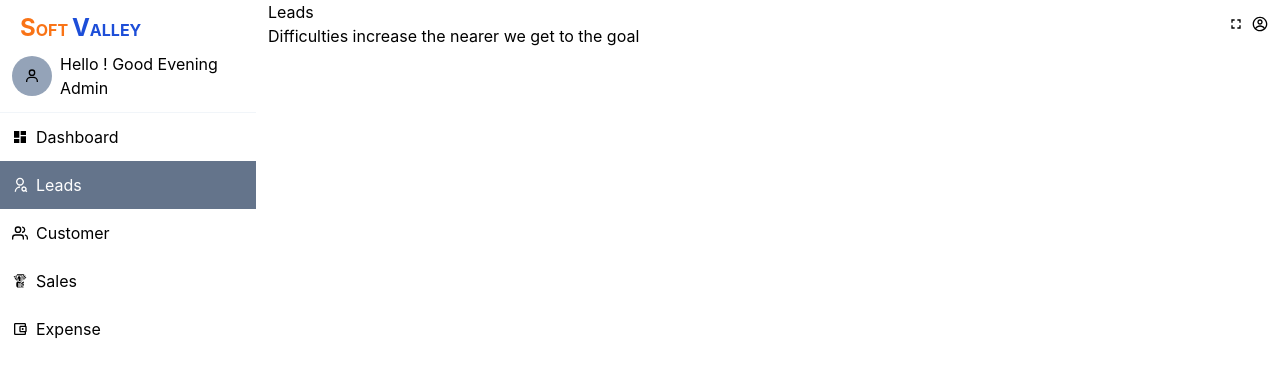
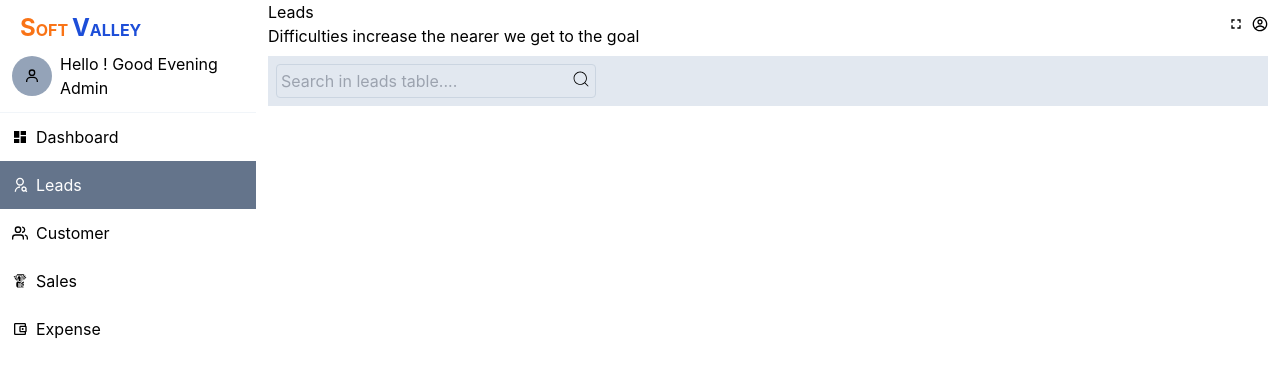
Before and after one commit to rasedul99/softValley-task, a React (Create React App) app: page /leads in a window 1280 px wide. Shown: the top 374 px of the page. Built offline with nearby package versions, Linux system fonts and the light colour scheme.

Commit message:
searcbar added in lead page

```diff
--- a/src/pages/Leads/Leads.js
+++ b/src/pages/Leads/Leads.js
@@ -1,11 +1,13 @@
-import React from "react";
+import React, { useState } from "react";
 import { CgProfile } from "react-icons/cg";
+import { CiSearch } from "react-icons/ci";
 import { MdOutlineFullscreen } from "react-icons/md";
 
 const Leads = () => {
+  const [leads, setLeads] = useState("");
   return (
-    <div>
-      <div className="flex justify-between items-center mx-3">
+    <div className="mx-3">
+      <div className="flex justify-between items-center">
         <div>
           <p>Leads</p>
           <p>Difficulties increase the nearer we get to the goal</p>
@@ -15,8 +17,18 @@ const Leads = () => {
           <CgProfile />
         </div>
       </div>
-      <div>
-
+      <div className="bg-slate-200 p-2 my-2">
+        <div className="flex justify-between max-w-xs rounded   p-1  border border-slate-300">
+          <input
+            placeholder="Search in leads table...."
+            className="outline-none bg-slate-200"
+            value={leads}
+            onChange={(e) => setLeads(e.target.value)}
+          />
+          <span>
+            <CiSearch size="20" />
+          </span>
+        </div>
       </div>
     </div>
   );
```
